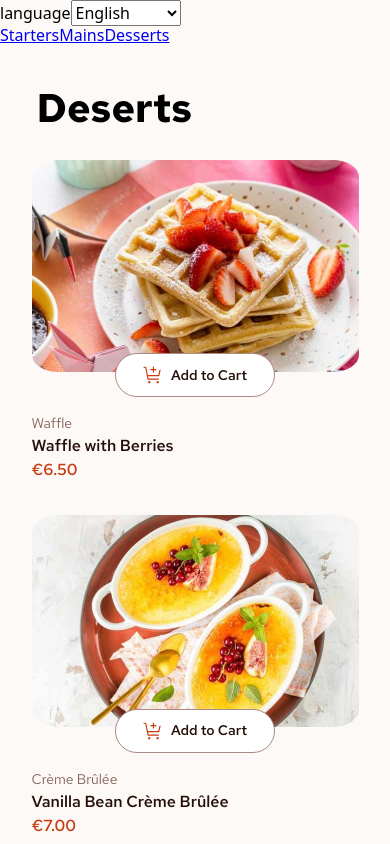
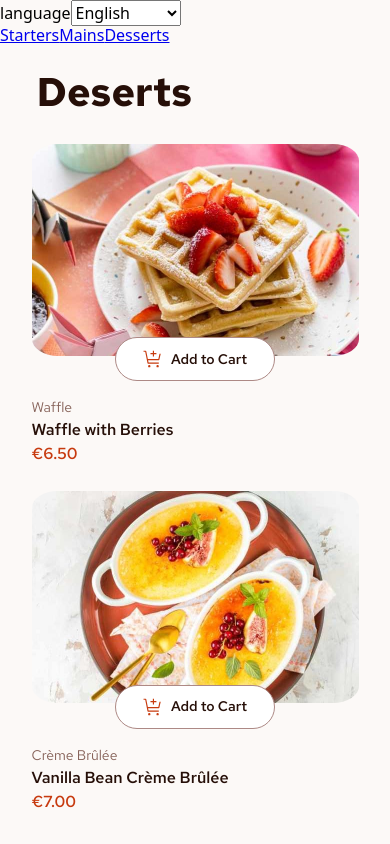
Before and after one commit to Anubliss-0/product-list-with-cart, a React (Vite) app: page /deserts in a window 390 px wide. Shown: the top 844 px of the page. Built offline with nearby package versions, Linux system fonts and the light colour scheme.

Commit message:
page layout media queries

```diff
--- a/src/App.module.scss
+++ b/src/App.module.scss
@@ -8,6 +8,10 @@
     @include respond-to-tablet {
         @include flex-column-center;
         margin: $spacing-500;
+    }
+
+    @include respond-to-phone {
+        margin: $spacing-300;
     }
 }
 
--- a/src/components/ProductCard/ProductCard.tsx
+++ b/src/components/ProductCard/ProductCard.tsx
@@ -59,8 +59,8 @@ function ProductCard({ foodItem, section }: ProductCardProps) {
         <article className={styles.productCard}>
             <picture>
                 <source media="(max-width: 530px)" srcSet={foodItem.image.mobile} />
-                <source media="(max-width: 768px)" srcSet={foodItem.image.tablet} />
-                <source media="(min-width: 769px)" srcSet={foodItem.image.desktop} />
+                <source media="(max-width: 1165px)" srcSet={foodItem.image.tablet} />
+                <source media="(min-width: 1165px)" srcSet={foodItem.image.desktop} />
                 <img src="./assets/images/image-waffle-desktop.jpg" alt={t(foodItem.name)} />
             </picture>
             <div role="group" aria-live="polite">
--- a/src/routes/ProductList.module.scss
+++ b/src/routes/ProductList.module.scss
@@ -13,19 +13,18 @@
         grid-template-columns: repeat(auto-fill, 13.3125rem);
         grid-template-rows: 19.9375rem;
         justify-content: space-between;
-
-        @include respond-to-phone {
-            justify-content: center;
-            width: 19.8125rem;
-        }
     }
 
     @include respond-to-phone {
         grid-template-columns: repeat(auto-fill, 20.4375rem);
+        justify-content: center;
+        width: 19.8125rem;
+        row-gap: $spacing-300;
     }
 }
 
 .title {
     @include text-preset-1;
     margin: 0 0 $spacing-400 0;
+    color: $rose-900;
 }
--- a/src/styles/variables.scss
+++ b/src/styles/variables.scss
@@ -26,4 +26,4 @@ $spacing-100: .5rem;
 $spacing-50: .25rem;
 
 $max-width-tablet: 1165px;
-$max-width-phone: 33.125rem
+$max-width-phone: 530px;
```
